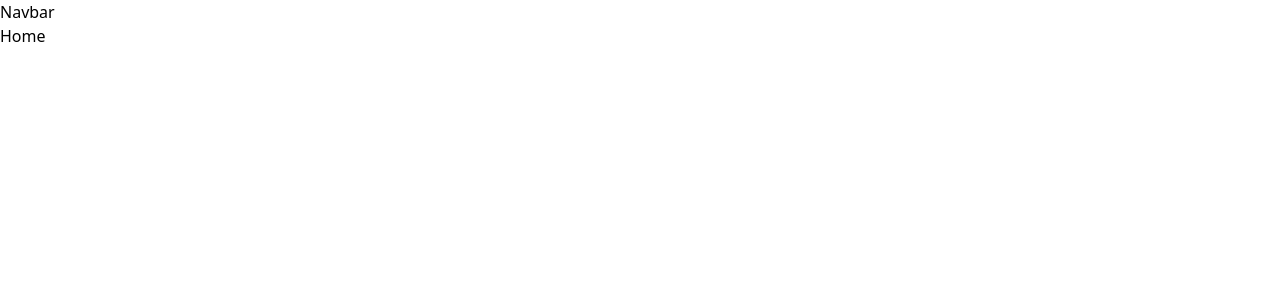
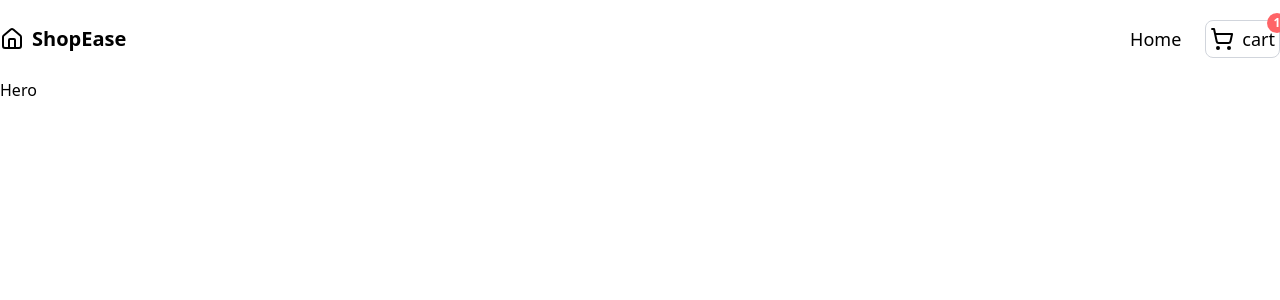
Before and after one commit to mdtayef001/qtec_assessment_frontend, a React (Vite) app: page / in a window 1280 px wide. Shown: the top 300 px of the page. Built offline with nearby package versions, Linux system fonts and the light colour scheme.

Commit message:
add the navbar

```diff
--- /dev/null
+++ b/src/Components/Hero.jsx
@@ -0,0 +1,5 @@
+const Hero = () => {
+  return <div>Hero</div>;
+};
+
+export default Hero;
--- a/src/Components/Navbar.jsx
+++ b/src/Components/Navbar.jsx
@@ -1,5 +1,42 @@
+import { HomeIcon, ShoppingCart } from "lucide-react";
+import { useState } from "react";
+import { Link } from "react-router-dom";
+
 const Navbar = () => {
-  return <nav>Navbar</nav>;
+  const [isSlider, setIsSlider] = useState(false);
+  const [cartCount, setCartCount] = useState(1);
+
+  return (
+    <nav className="px-4 py-4 md:px-0 flex items-center justify-between md:py-5">
+      {/* logo */}
+      <Link to={"/"} className="hover:opacity-80 transition-opacity">
+        <h1 className="flex items-center justify-center gap-2 text-xl font-bold">
+          <HomeIcon />
+          ShopEase
+        </h1>
+      </Link>
+      {/* links */}
+      <ul className="flex items-center gap-6 text-lg font-medium">
+        <li className="hover:opacity-80 transition-opacity">
+          <Link to={"/"}>Home</Link>
+        </li>
+        <li>
+          <button
+            onClick={() => setIsSlider(true)}
+            className="flex items-center gap-2 relative text-md hover:opacity-80 hover:bg-gray-100 cursor-pointer transition-opacity border border-gray-300 p-1 rounded-lg"
+          >
+            <ShoppingCart />
+            <span>cart</span>
+            {cartCount > 0 && (
+              <div className="absolute -top-2 -right-2 h-5 w-5 flex items-center justify-center text-xs bg-red-400 font-bold rounded-full text-white">
+                {cartCount}
+              </div>
+            )}
+          </button>
+        </li>
+      </ul>
+    </nav>
+  );
 };
 
 export default Navbar;
--- a/src/Layout/HomeLayout.jsx
+++ b/src/Layout/HomeLayout.jsx
@@ -4,10 +4,10 @@ import Navbar from "../Components/Navbar";
 const HomeLayout = () => {
   return (
     <>
-      <header>
+      <header className="container mx-auto">
         <Navbar />
       </header>
-      <main>
+      <main className="container mx-auto">
         <Outlet />
       </main>
     </>
--- a/src/Pages/Home.jsx
+++ b/src/Pages/Home.jsx
@@ -1,7 +1,13 @@
 import React from "react";
+import Hero from "../Components/Hero";
 
 const Home = () => {
-  return <div>Home</div>;
+  return (
+    <section>
+      {/* Hero */}
+      <Hero />
+    </section>
+  );
 };
 
 export default Home;
```
